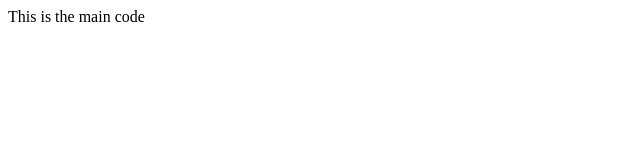
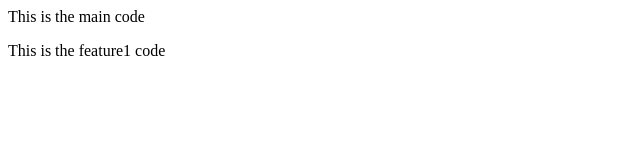
Before and after one commit to MirajPrasain/git-demo-2, a plain HTML site: page index.html in a window 1280 px wide. Shown: the whole page, without its empty margins (0-640 px from the left). Drawn offline with Linux system fonts and the light colour scheme.

Commit message:
Added a new feature

```diff
--- a/index.html
+++ b/index.html
@@ -1 +1,2 @@
 <p>This is the main code </p>
+<p>This is the feature1 code</p>
```
